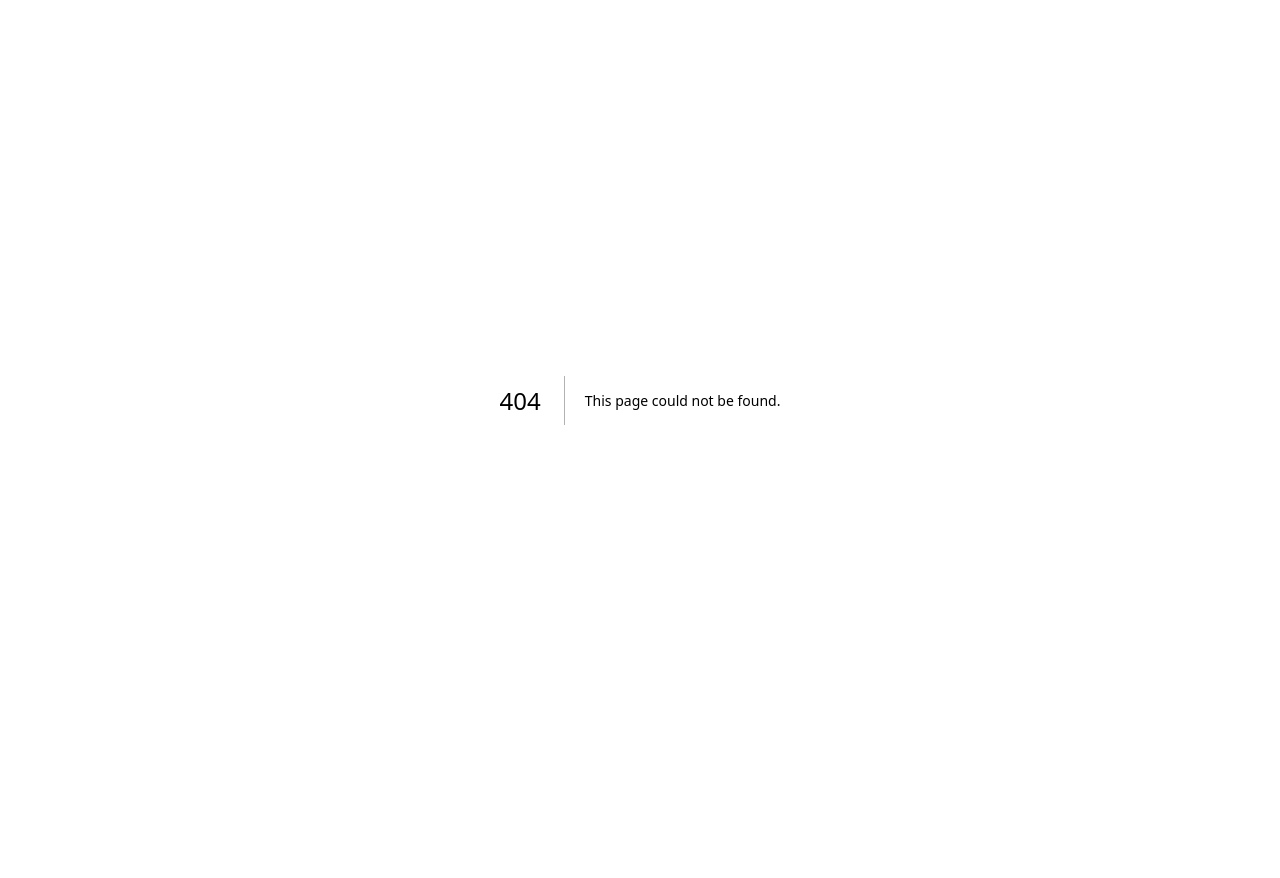
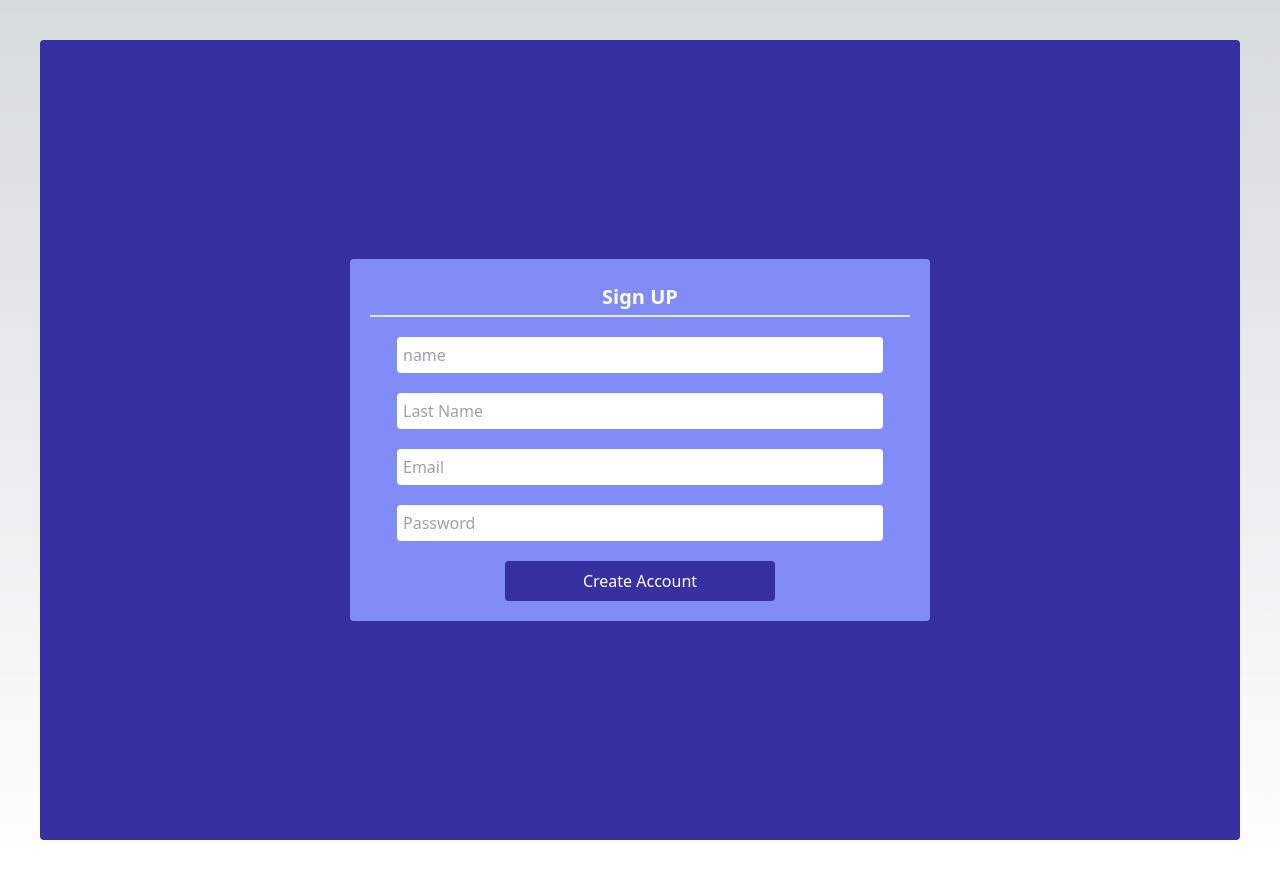
Before and after one commit to hasanashrafi/next-auth, a Next.js app: page /signup in a window 1280 px wide. Before the commit this address had no page. Before the commit the page ends 800 px from the top, so only its background shows below. Built offline with nearby package versions, Linux system fonts and the light colour scheme.

Commit message:
create signup page and get user data

```diff
--- /dev/null
+++ b/pages/signup.js
@@ -0,0 +1,63 @@
+import { useRouter } from 'next/router'
+import React, { useState } from 'react'
+
+function Signup() {
+    const [name, setName] = useState("")
+    const [lastName, setLastName] = useState("")
+    const [email, setEmail] = useState("")
+    const [password, setPassword] = useState("")
+const router = useRouter()
+    const signUpHandler = async () => {
+        const res = await fetch("/api/auth/signup", {
+            method: "POST",
+            body: JSON.stringify({ name, lastName, email, password }),
+            headers: { "Content-Type": "application/json" }
+        })
+
+        const data = await res.json()
+        if(data.status === "success") router.push("/signin")
+    }
+    return (
+        <div className='min-h-screen p-10'>
+            <div className='flex flex-col  w-full h-screen p-5 mx-auto bg-indigo-800 rounded '>
+                <div className='w-[50%] mx-auto bg-indigo-400 flex flex-col gap-y-5 rounded p-5 my-auto'>
+                    <p className='text-center text-white font-semibold text-xl border-b-2 p-1'>Sign UP</p>
+                    <input
+                        value={name}
+                        onChange={(e) => setName(e.target.value)}
+                        type='text'
+                        placeholder='name'
+                        className='w-[90%] mx-auto p-1.5 rounded' />
+                    <input
+                        value={lastName}
+                        onChange={(e) => setLastName(e.target.value)}
+                        type='text'
+                        placeholder='Last Name'
+                        className='w-[90%] mx-auto p-1.5 rounded' />
+                    <input
+                        value={email}
+                        onChange={(e) => setEmail(e.target.value)}
+                        type='text'
+                        placeholder='Email'
+                        className='w-[90%] mx-auto p-1.5 rounded' />
+                    <input
+                        value={password}
+                        onChange={(e) => setPassword(e.target.value)}
+                        type='password'
+                        placeholder='Password'
+                        className='w-[90%] mx-auto p-1.5 rounded' />
+                    <div className='flex mx-auto justify-center w-[50%]'>
+                        <button
+                            onClick={signUpHandler}
+                            className='bg-indigo-800 p-2 text-white hover:bg-white hover:text-indigo-600 ease-in-out rounded w-full' >
+                            Create Account
+                        </button>
+                    </div>
+                </div>
+            </div>
+
+        </div>
+    )
+}
+
+export default Signup
```
